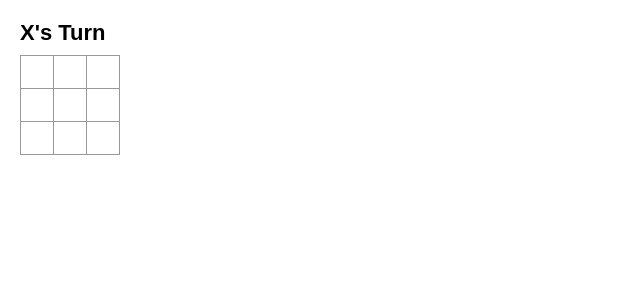
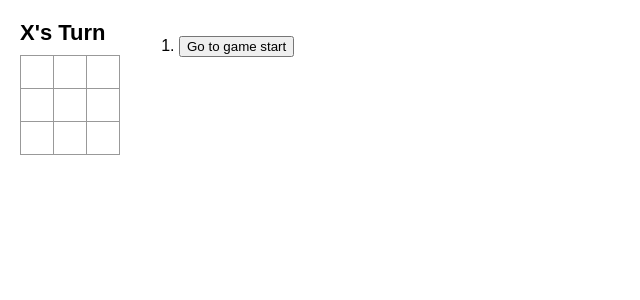
Before and after one commit to Marshal10/Tic-Tac-Toe-Game, a React (Vite) app in the folder my-react-app/: page / in a window 1280 px wide. Shown: the top 300 px of the page, without its empty margins (0-640 px from the left). Built offline with nearby package versions, Linux system fonts and the light colour scheme.

Commit message:
Implementing time travel

```diff
--- a/my-react-app/src/App.jsx
+++ b/my-react-app/src/App.jsx
@@ -30,7 +30,7 @@
     }
     const nextSquares = squares.slice();
     nextSquares[i] = xIsNext ? "❌" : "0️⃣";
-    onPlay(nextSquares)
+    onPlay(nextSquares);
   }
 
   return (
@@ -58,12 +58,35 @@
 export default function Game() {
   const [xIsNext, setXIsNext] = useState(true);
   const [history, setHistory] = useState([Array(9).fill(null)]);
-  const currentSquares = history[history.length - 1];
+  const [currentMove, setCurrentMove] = useState(0);
+  const currentSquares = history[currentMove];
 
   function handlePlay(nextSquares) {
-    setHistory([...history,nextSquares])
-    setXIsNext(!xIsNext)
+    const nextHistory = [...history.slice(0, currentMove + 1), nextSquares];
+    setHistory(nextHistory);
+    setCurrentMove(nextHistory.length - 1)
+    setXIsNext(!xIsNext);
   }
+
+  function jumpTo(nextMove) {
+    setCurrentMove(nextMove);
+    setXIsNext(nextMove % 2 === 0);
+  }
+
+  const moves = history.map((squares, move) => {
+    let description;
+    if (move > 0) {
+      description = "Go to move #" + move;
+    } else {
+      description = "Go to game start";
+    }
+
+    return (
+      <li key={move}>
+        <button onClick={() => jumpTo(move)}>{description}</button>
+      </li>
+    );
+  });
 
   return (
     <>
@@ -76,7 +99,7 @@
           />
         </div>
         <div className="game-info">
-          <ol>{/*TODO*/}</ol>
+          <ol>{moves}</ol>
         </div>
       </div>
     </>
```
